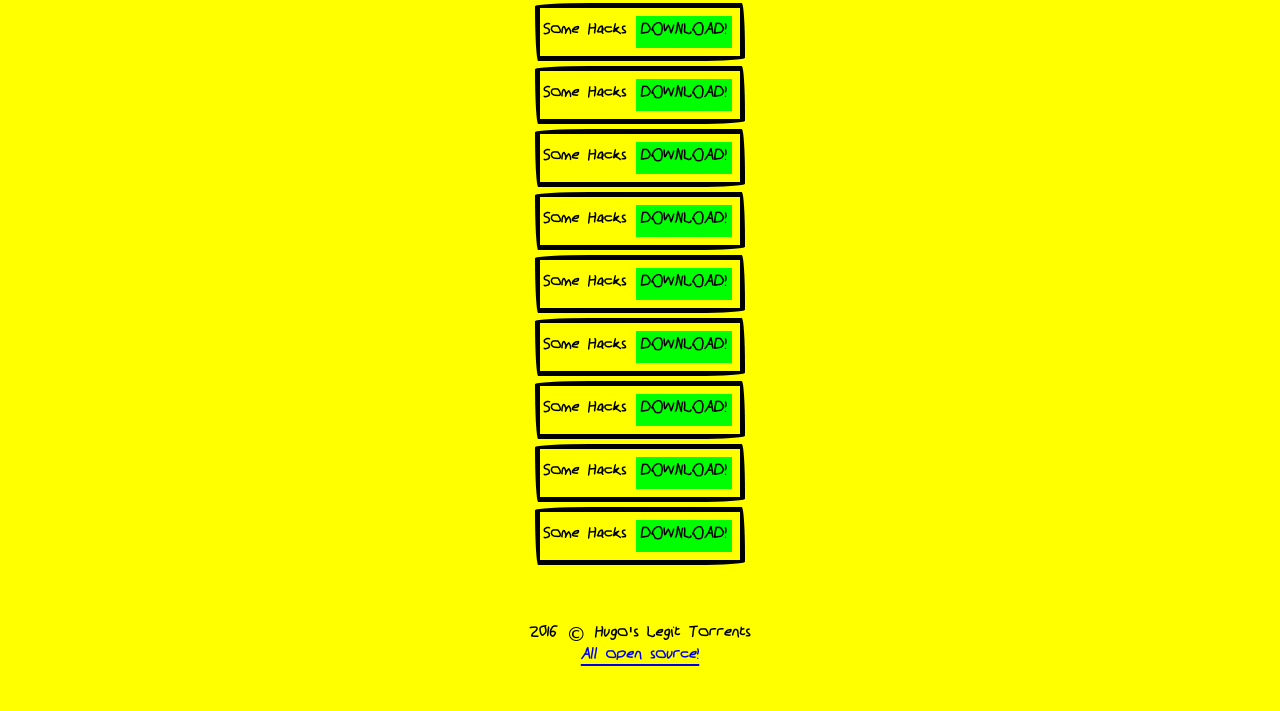
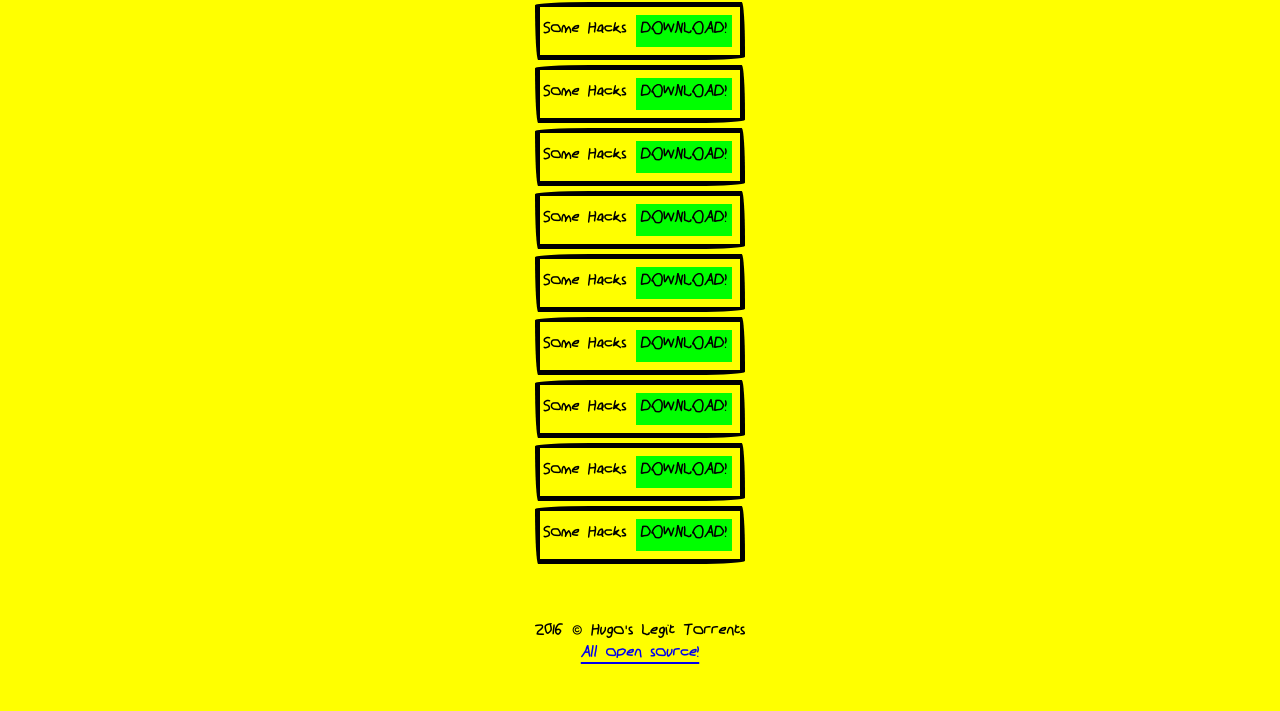
Before and after one commit to Ardus-Kaine/hugoslegittorrents, a website: page src/index.html in a window 1280 px wide. Shown: the part 89-800 px from the top of the page. Drawn offline with Linux system fonts and the light colour scheme.

Commit message:
Secondary Font
Made Comic Sans MS the secondary font for characters that aren't in
Manga Sans.

```diff
--- a/src/style.css
+++ b/src/style.css
@@ -8,7 +8,7 @@
 }
 
 body {
-    font-family: "Manga Sans", cursive;
+    font-family: "Manga Sans", "Comic Sans MS", cursive;
     margin: 0;
     font-size: 20px;
     background: yellow;
```
